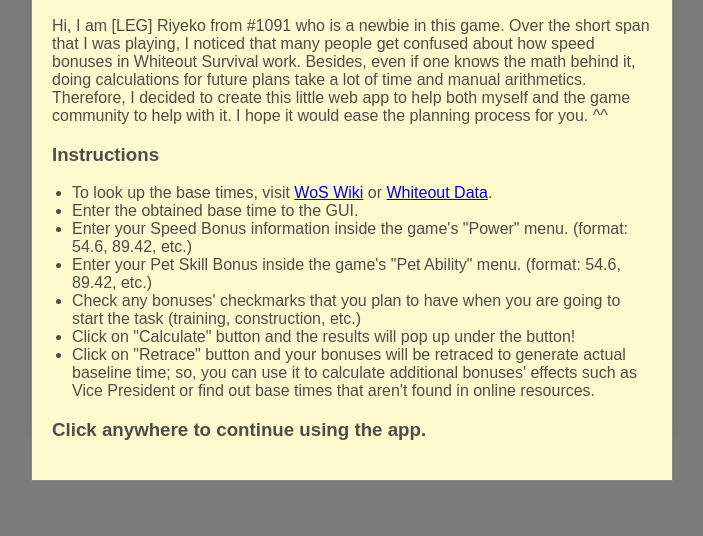
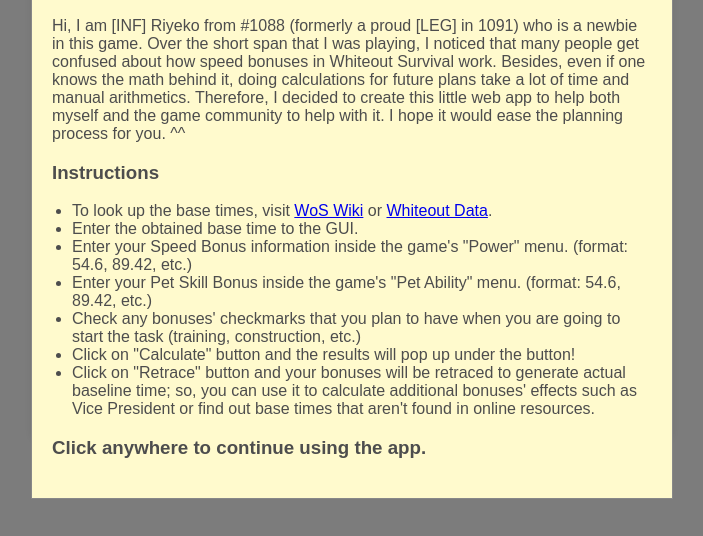
Before and after one commit to yesilzeytin/WoS-Speedup-Calculator, a plain HTML site: page index.html in a window 1280 px wide. Shown: the part 264-800 px from the top of the page, without its empty margins (288-991 px from the left). Drawn offline with Linux system fonts and the light colour scheme.

Commit message:
Info update

```diff
--- a/index.html
+++ b/index.html
@@ -243,7 +243,7 @@
             <span class="close-btn">&times;</span>
             <h2>Welcome to Whiteout Survival Speedup Calculator!</h2>
             <p>
-                Hi, I am [LEG] Riyeko from #1091 who is a newbie in this game.
+                Hi, I am [INF] Riyeko from #1088 (formerly a proud [LEG] in 1091) who is a newbie in this game.
                 Over the short span that I was playing, I noticed that many people get confused about how speed bonuses
                 in Whiteout Survival work. Besides, even if one knows the math behind it, doing calculations for
                 future plans take a lot of time and manual arithmetics. Therefore, I decided to create this little web
```
